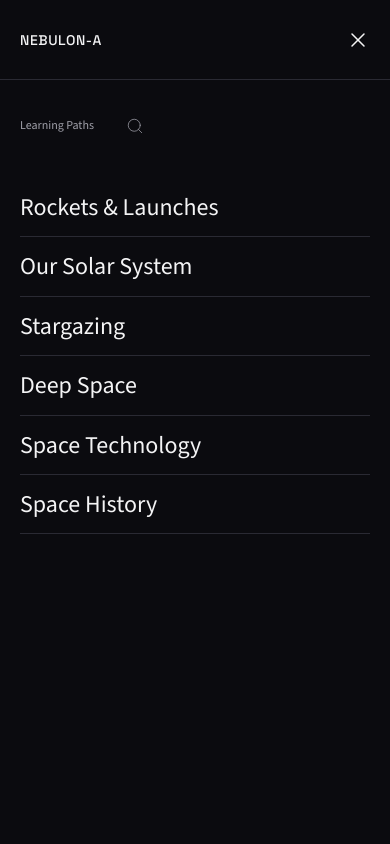
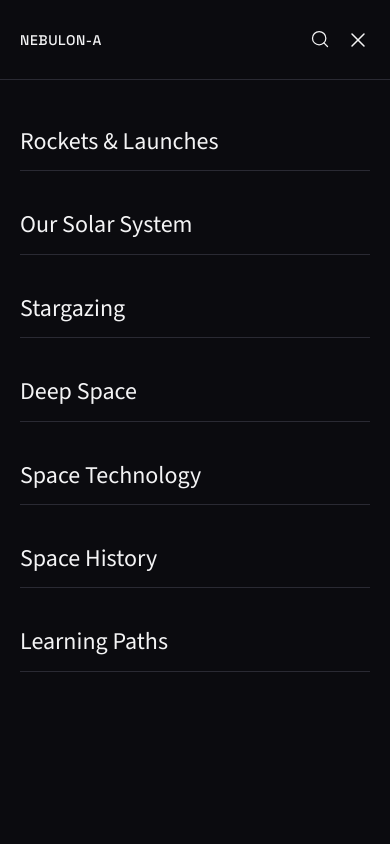
Before and after one commit to LVT53/nebulon-a, a Vue app: page / in a window 390 px wide. Both pictures are taken after a click on the button "Open navigation". Shown: the top 844 px of the page. Built offline with nearby package versions, Linux system fonts and the light colour scheme.

Commit message:
Fix mobile-nav, align desktop version and make it sticky.

```diff
--- a/src/components/SiteHeader.vue
+++ b/src/components/SiteHeader.vue
@@ -50,8 +50,9 @@ function closeMenu() {
             class="nav-link search-icon"
         >
           <Search
-              :size="18"
-              :stroke-width="1"
+              :size="20"
+              :stroke-width="1.5"
+              color="#f4f4f5"
           />
         </RouterLink>
       </div>
@@ -63,8 +64,9 @@ function closeMenu() {
             class="nav-link search-icon"
         >
           <Search
-              :size="18"
-              :stroke-width="1"
+              :size="20"
+              :stroke-width="1.5"
+              color="#f4f4f5"
           />
         </RouterLink>
 
@@ -77,6 +79,7 @@ function closeMenu() {
           <Menu
               :size="24"
               :stroke-width="1.5"
+              color="#f4f4f5"
           />
         </button>
       </div>
@@ -96,42 +99,34 @@ function closeMenu() {
           >
             NEBULON-A
           </RouterLink>
-
-          <button
-              class="mobile-menu-button mobile-close"
-              type="button"
-              aria-label="Close navigation"
-              @click="closeMenu"
-          >
-            <X
-                :size="24"
-                :stroke-width="1.5"
-            />
-          </button>
-        </div>
-
-        <div class="container mobile-menu-content">
-          <div class="mobile-actions">
-            <RouterLink
-                to="/paths"
-                class="nav-link"
-                @click="closeMenu"
-            >
-              Learning Paths
-            </RouterLink>
-
+          <div class="mobile-header-actions">
             <RouterLink
                 to="/search"
                 class="nav-link search-icon"
                 @click="closeMenu"
             >
               <Search
-                  :size="18"
-                  :stroke-width="1"
+                  :size="20"
+                  :stroke-width="1.5"
+                  color="#f4f4f5"
               />
             </RouterLink>
+            <button
+                class="mobile-menu-button mobile-close"
+                type="button"
+                aria-label="Close navigation"
+                @click="closeMenu"
+            >
+              <X
+                  :size="24"
+                  :stroke-width="1.5"
+                  color="#f4f4f5"
+              />
+            </button>
           </div>
+        </div>
 
+        <div class="container mobile-menu-content">
           <nav
               class="mobile-nav"
               aria-label="Mobile Categories"
@@ -145,6 +140,13 @@ function closeMenu() {
             >
               {{ category.label }}
             </RouterLink>
+            <RouterLink
+                to="/paths"
+                class="mobile-nav-link"
+                @click="closeMenu"
+            >
+              Learning Paths
+            </RouterLink>
           </nav>
         </div>
       </div>
@@ -155,6 +157,11 @@ function closeMenu() {
 <style scoped>
 .site-header {
   border-bottom: 1px solid var(--colour-hairline);
+  position: sticky;
+  top: 0;
+  z-index: 1000;
+  background-color: var(--colour-background);
+  box-shadow: 0 4px 10px 0 var(--colour-background);
 }
 
 .header-row {
@@ -209,7 +216,8 @@ function closeMenu() {
 }
 
 .search-icon {
-  margin-bottom: -10px;
+  margin-bottom: -4px;
+  margin-top: 4px;
   border-bottom: none;
 }
 
@@ -224,6 +232,10 @@ function closeMenu() {
   background: transparent;
   color: var(--colour-text-primary);
   cursor: pointer;
+}
+
+.mobile-header-actions {
+  display: none;
 }
 
 /* FULLSCREEN MENU */
@@ -249,16 +261,10 @@ function closeMenu() {
   padding-top: 2rem;
 }
 
-.mobile-actions {
-  display: flex;
-  align-items: center;
-  gap: 2rem;
-  margin-bottom: 2.5rem;
-}
-
 .mobile-nav {
   display: flex;
   flex-direction: column;
+  gap: var(--space-stack);
 }
 
 .mobile-nav-link {
@@ -306,5 +312,11 @@ function closeMenu() {
   .mobile-menu-button {
     display: flex;
   }
+
+  .mobile-header-actions {
+    display: flex;
+    align-items: center;
+    gap: 1rem;
+  }
 }
 </style>
```
